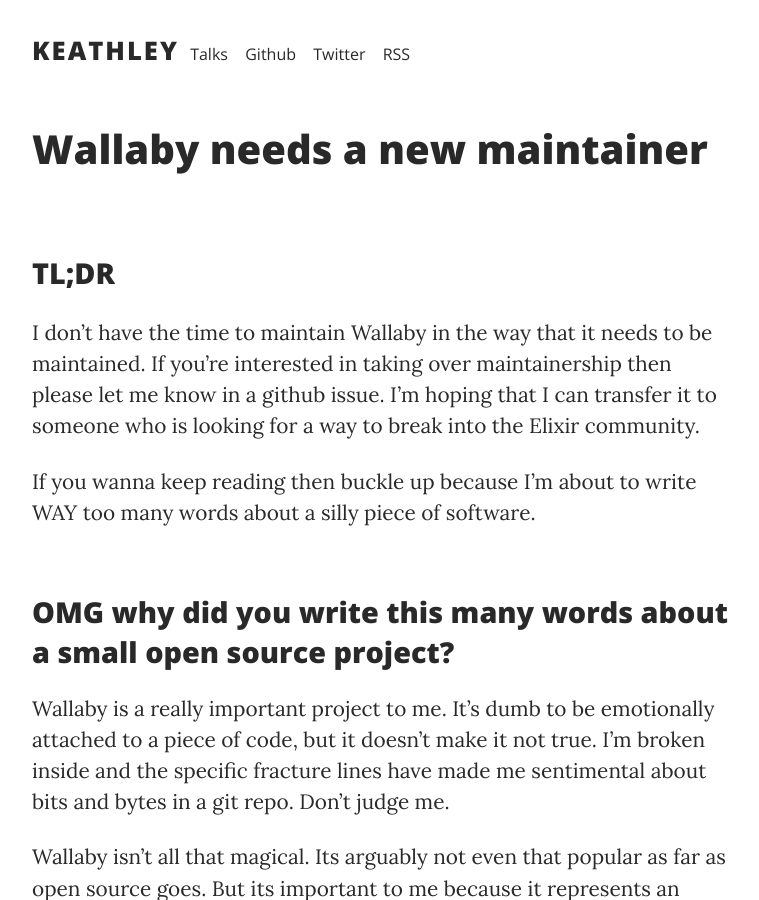
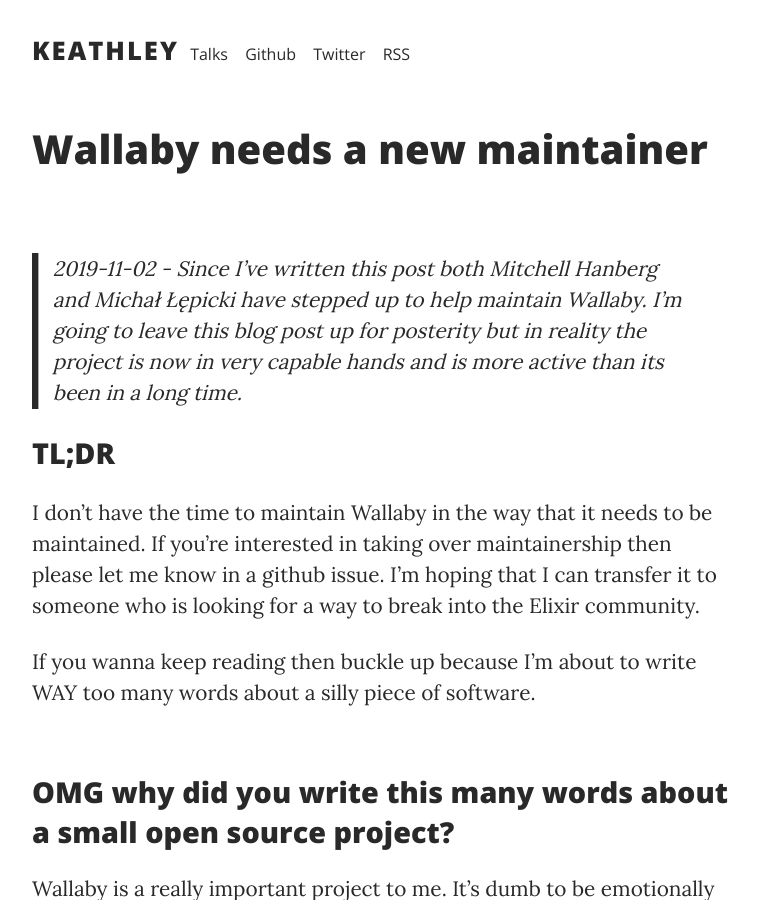
Before and after one commit to wojtekmach/keathley.github.io, a Jekyll site: the page built from _posts/2018/2018-08-10-wallaby-is-looking-for-new-maintainers.md, in a window 1280 px wide and 900 px high. Shown: the whole window, without its empty margins (256-1015 px from the left). Built offline with Jekyll 4.4.1, drawn with Linux system fonts in a browser that asks for light colours.

Commit message:
Add update to wallaby blog post

```diff
--- a/_posts/2018/2018-08-10-wallaby-is-looking-for-new-maintainers.md
+++ b/_posts/2018/2018-08-10-wallaby-is-looking-for-new-maintainers.md
@@ -7,6 +7,11 @@
 redirect_from:
   - /elixir/wallaby/2018/08/10/wallaby-is-looking-for-new-maintainers
 ---
+
+> 2019-11-02 - Since I've written this post both Mitchell Hanberg and Michał Łępicki
+> have stepped up to help maintain Wallaby. I'm going to leave this blog post up
+> for posterity but in reality the project is now in very capable hands and is
+> more active than its been in a long time.
 
 ## TL;DR
 
```
